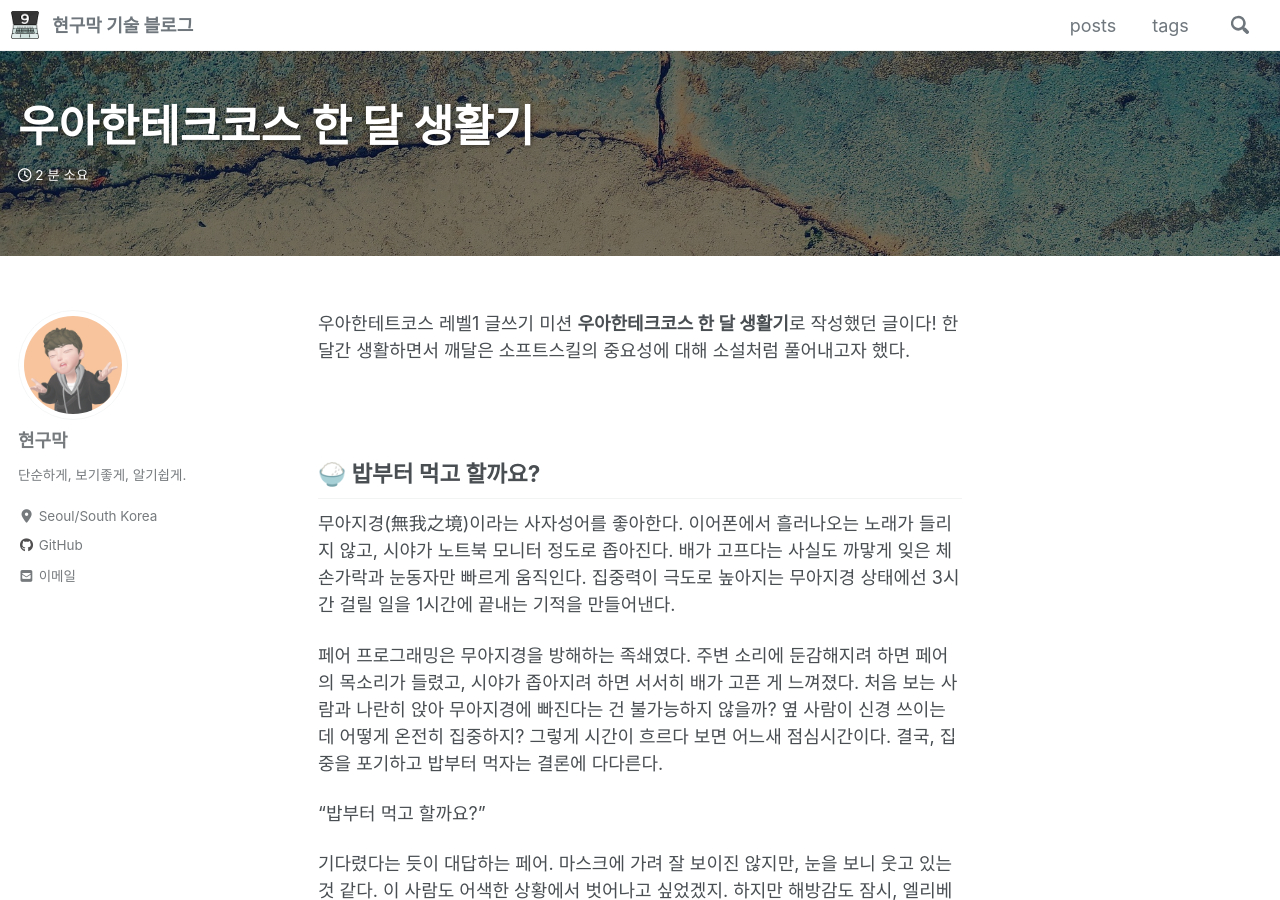
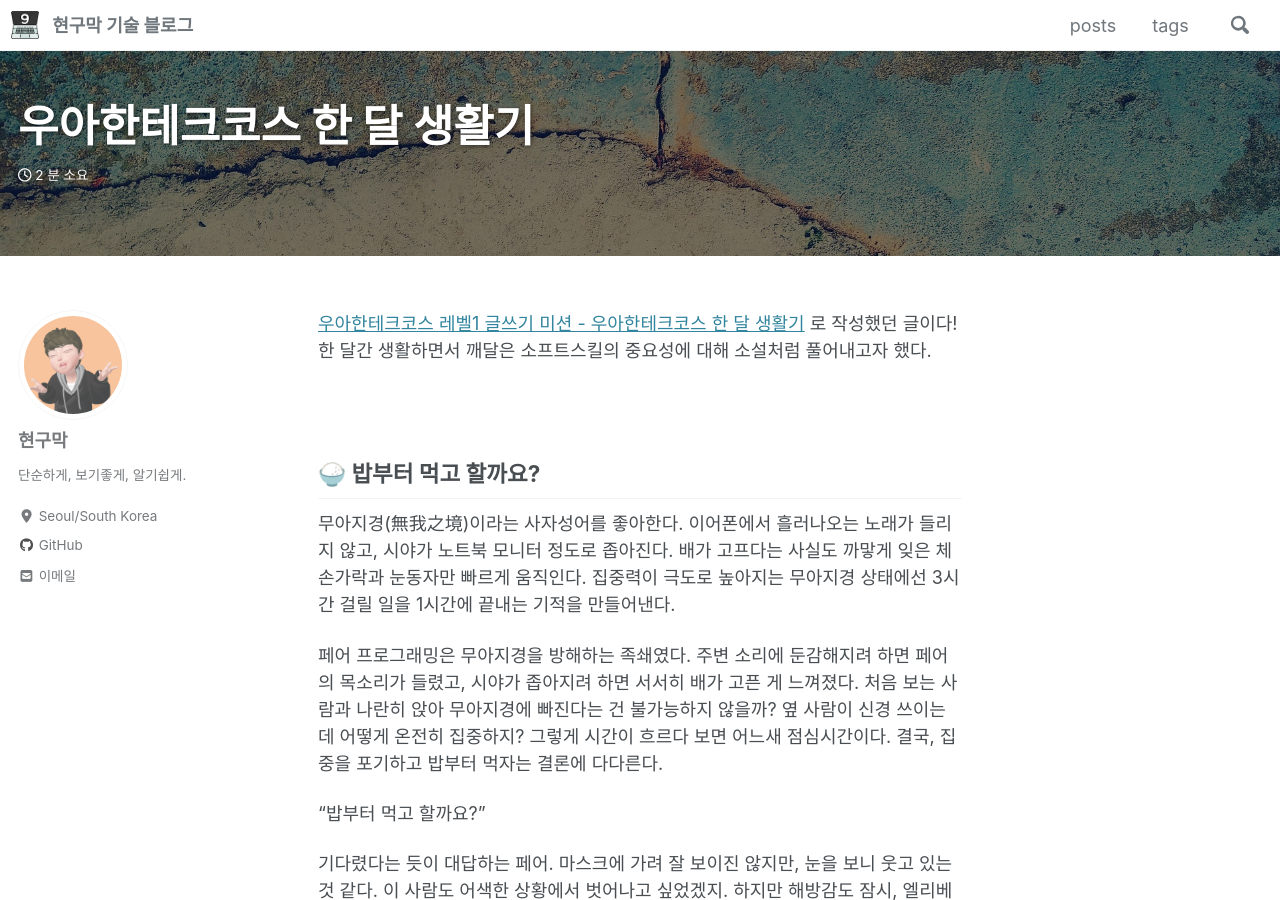
Before and after one commit to Hyeon9mak/Hyeon9mak.github.io, a Jekyll site: the page built from _posts/2021-04-04-우아한테크코스-한-달-생활기.md, in a window 1280 px wide and 900 px high. Built offline with Jekyll 4.4.1, drawn with Linux system fonts in a browser that asks for light colours; cached includes are drawn as plain includes; nearby versions of some CDN libraries; comment, search, counter and statistics services are not loaded.

Commit message:
docs: add PR url in 2021-04-04-우아한테크코스-한-달-생활기.md

```diff
--- a/_posts/2021-04-04-우아한테크코스-한-달-생활기.md
+++ b/_posts/2021-04-04-우아한테크코스-한-달-생활기.md
@@ -8,8 +8,8 @@
 toc_label: "우아한테크코스 한 달 생활기"
 ---
 
-우아한테트코스 레벨1 글쓰기 미션 **우아한테크코스 한 달 생활기**로 작성했던 글이다!
-한 달간 생활하면서 깨달은 소프트스킬의 중요성에 대해 소설처럼 풀어내고자 했다.
+[우아한테크코스 레벨1 글쓰기 미션 - 우아한테크코스 한 달 생활기](https://github.com/woowacourse/woowa-writing-3/pull/27)
+로 작성했던 글이다! 한 달간 생활하면서 깨달은 소프트스킬의 중요성에 대해 소설처럼 풀어내고자 했다.
 
 <br>
 
```
